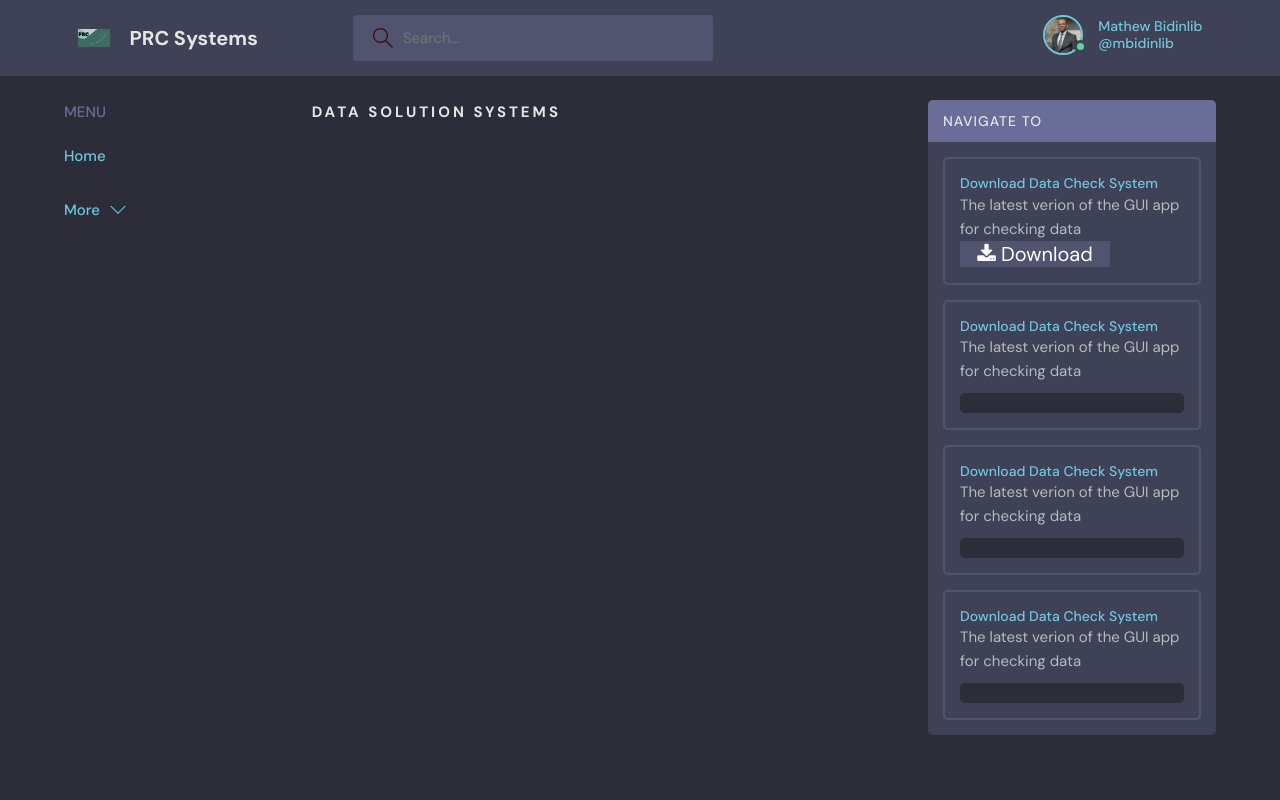
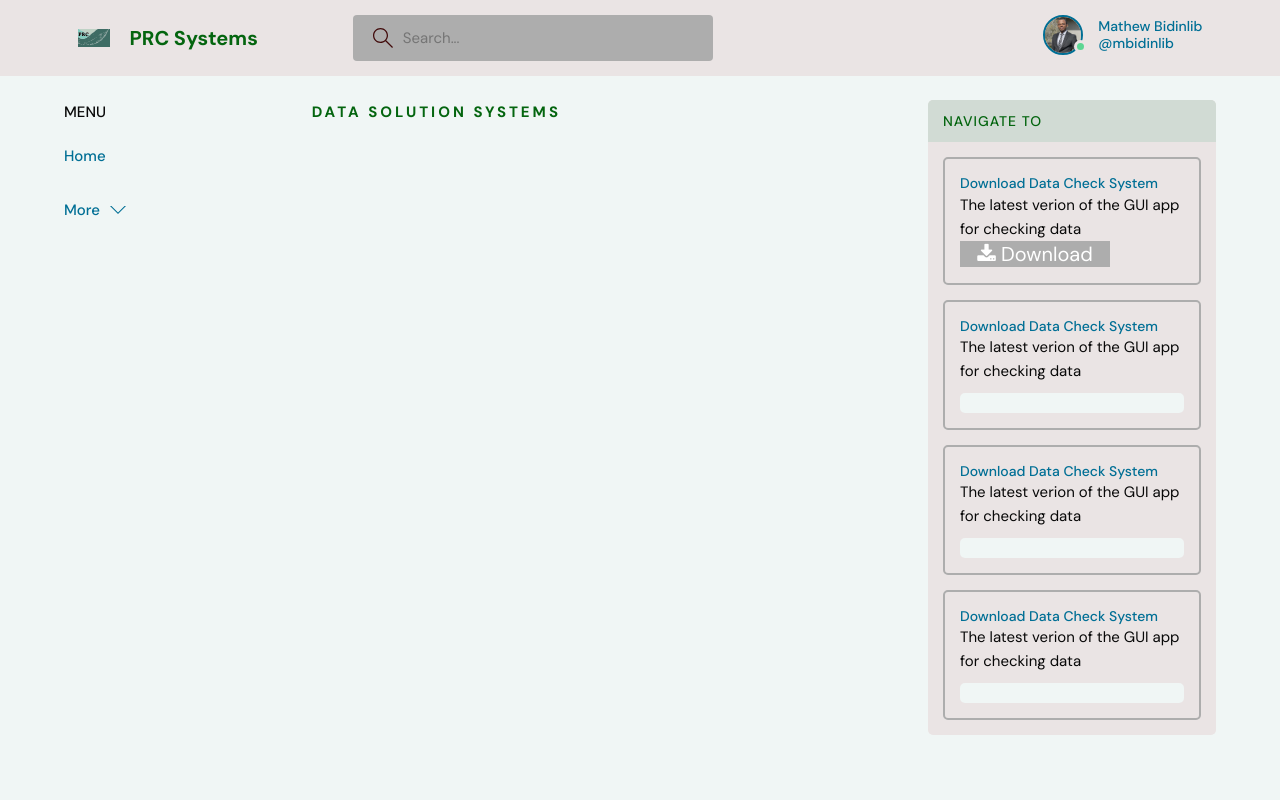
Before and after one commit to mbidinlib/prc_systems, a Django app: template base/templates/base/home.html in a window 1280 px wide. Run offline with Django 4.2, Linux system fonts and the light colour scheme; the template is opened without the code that fills it, so the values that code supplies are empty.

Commit message:
changed main colors

```diff
--- a/base/templates/base/activity_component.html
+++ b/base/templates/base/activity_component.html
@@ -7,7 +7,7 @@
 
     <div class="activities__box">
       <div class="activities__boxHeader roomListRoom__header">
-        <a href="Link" class="roomListRoom__author">
+        <a href="{% url 'home' %}" class="roomListRoom__author">
           <p>Download Data Check System</p>
         </a>
       </div>
@@ -22,7 +22,7 @@
 
     <div class="activities__box">
       <div class="activities__boxHeader roomListRoom__header">
-        <a href="Link" class="roomListRoom__author">
+        <a href="{% url 'home' %}" class="roomListRoom__author">
           <p>Download Data Check System</p>
         </a>
       </div>
@@ -35,7 +35,7 @@
 
     <div class="activities__box">
       <div class="activities__boxHeader roomListRoom__header">
-        <a href="Link" class="roomListRoom__author">
+        <a href="{% url 'home' %}" class="roomListRoom__author">
           <p>Download Data Check System</p>
         </a>
       </div>
@@ -49,7 +49,7 @@
 
     <div class="activities__box">
       <div class="activities__boxHeader roomListRoom__header">
-        <a href="Link" class="roomListRoom__author">
+        <a href="{% url 'home' %}" class="roomListRoom__author">
           <p>Download Data Check System</p>
         </a>
       </div>
--- a/static/styles/styles.css
+++ b/static/styles/styles.css
@@ -1,18 +1,41 @@
 @import url("https://fonts.googleapis.com/css2?family=DM+Sans:wght@400;500;700&display=swap");
 
-:root {
+
+
+
+
+/******Main Colors************/
+/* :root {
   --color-main: #71c6dd;
   --color-main-light: #e1f6fb;
-  --color-dark: #3f4156;    /* Color for NavBar and Sections */
+  --color-dark: #3f4156;    /* Color for NavBar and Sections
   --color-dark-medium: #51546e;
-  --color-dark-light: #696d97;   /* Color for menu and Navigate*/
+  --color-dark-light: #696d97;   /* Color for menu and Navigate
   --color-light: #e5e5e5;
   --color-gray: #410a0a;
   --color-light-gray: #b2bdbd;
-  --color-bg: #2d2d39;        /* background color*/
+  --color-bg: #2d2d39;        /* background color*
   --color-success: #5dd693;
   --color-error: #fc4b0b;
+} */
+
+/******Alternative Colors******/
+
+:root {
+  --color-main: #006f95;
+  --color-main-light: #dbeff4;
+  --color-dark: #eae4e4;    /* Color for NavBar and Sections */
+  --color-dark-medium: #adadad; /*Ser bar*/
+  --color-dark-light: #d1dbd4;   /* Color for menu and Navigate*/
+  --color-light: #04650f; /*Header text colors*/
+  --color-gray: #410a0a;
+  --color-light-gray: #080808; /*Body Color*/
+  --color-bg: #f0f6f5;        /* background color*/
+  --color-success: #5dd693;
+  --color-error: #fc4b0b;
+  --color-menu:#080808;
 }
+
 
 /*========== base styles ==========*/
 
@@ -570,7 +593,7 @@ a {
 .topics__header h2 {
   text-transform: uppercase;
   font-weight: 500;
-  color: var(--color-dark-light);
+  color: var(--color-menu);
 }
 
 .topics__list {
```
